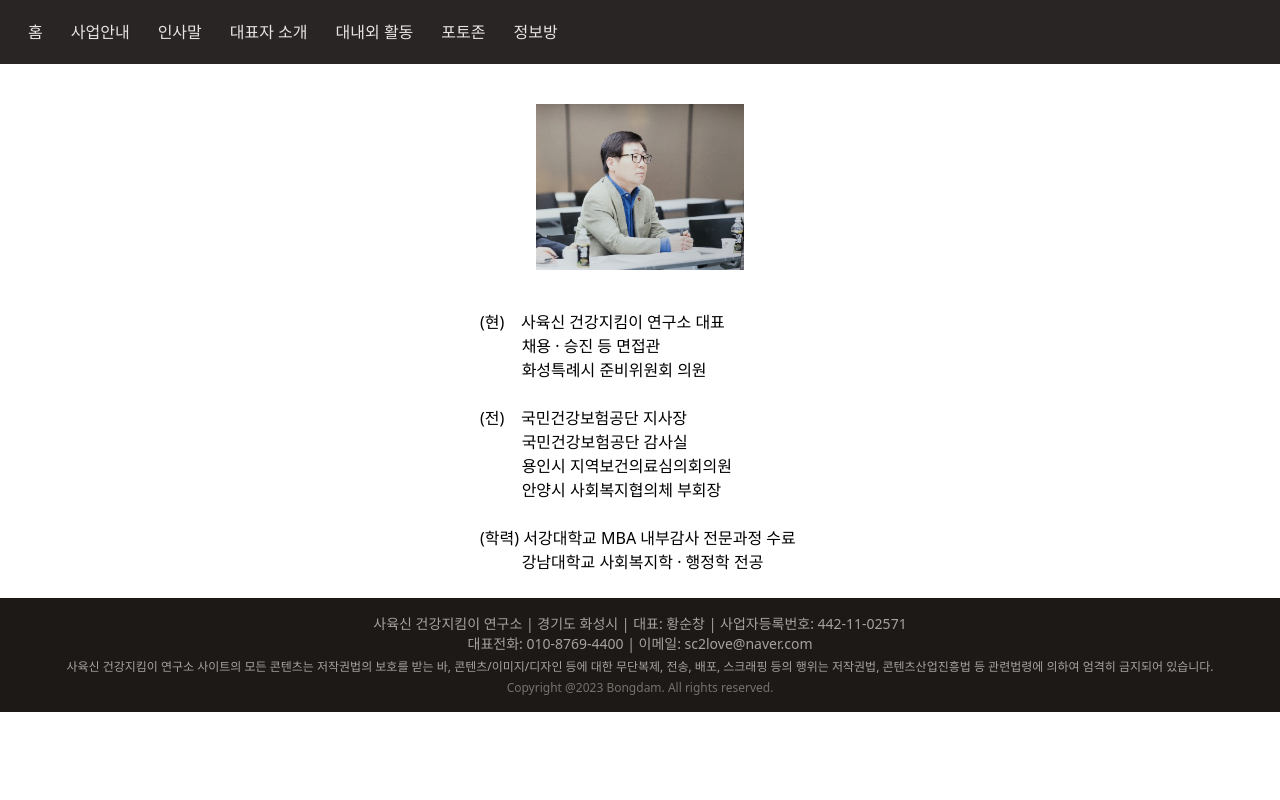
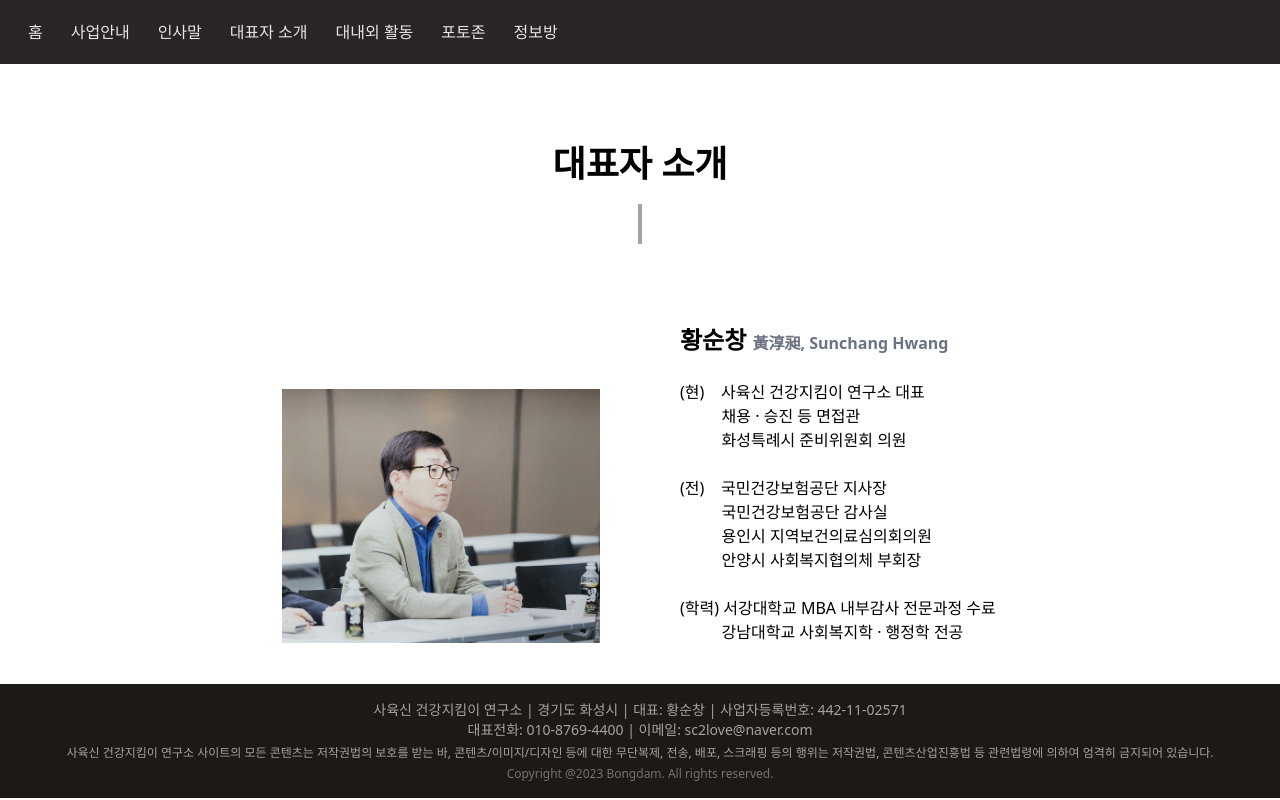
Before and after one commit to hjiwon/father2, a Next.js app: page /info in a window 1280 px wide. Built offline with nearby package versions, Linux system fonts and the light colour scheme.

Commit message:
feat: 페이지 레이아웃 변경

```diff
--- a/src/app/company/page.jsx
+++ b/src/app/company/page.jsx
@@ -4,15 +4,21 @@ const Hello = () => {
     return (
         <div className="flex flex-col items-center">
 
-          <Image className="w-52 my-10" src="/Hello.jpeg" alt="" width={600} height={600} />
-          <span>
-            <span className="text-xl">반갑습니다! <br /> <br /></span>
+          <h1 className='text-4xl font-bold mt-20 mb-5'>대표자 인사말</h1>
+          <div className="h-10 w-1 border border-x-2 border-stone-400 mb-10"/>
+
+          <div className="flex my-10 gap-20">
+            <div className="w-1/2 flex items-center justify-center">
+              <Image className="w-80 my-10 object-contain" src="/Hello.jpeg" alt="" width={1000} height={1000} />
+            </div>
+            <div className="break-words w-1/2">
+              <span className="text-xl font-semibold">반갑습니다! <br /> <br /></span>
               사육신 건강지킴이 연구소 <br />
               대표 황 순 창 입니다. <br /> <br />
 
               건강지킴이 연구소는 <br />
               사회보건기구(WHO)의 이념으로 <br />
-            사회적 육체적 정신적으로 안녕한 상태가 되어야 한다는 생각을 가지고 <br /> <br />
+              사회적 육체적 정신적으로 안녕한 상태가 되어야 한다는 생각으로 <br /> <br />
 
               사육신과 관련된 제도적 향상을 위한 연구와 <br />
               문제점 등 개선 건의, <br />
@@ -21,7 +27,8 @@ const Hello = () => {
 
               강남대학교 사회복지 전공과 <br />
               국민건강보험공단 사회공헌활동의 경력을 토대로 <br />
-            다양한 여려움이 발생한 이웃에게 꽃 길을 갈 수 있도록 사랑의 마음 나누기를 아끼지 않을 것이며 <br /> <br />
+              다양한 여려움이 발생한 이웃에게 꽃 길을 갈 수 있도록 <br />
+              사랑의 마음 나누기를 아끼지 않을 것이며 <br /> <br />
 
               한분 한분의 소중한 권익이 보호받고 건강한 삶을 영위할 수 있도록 <br />
               건강지킴이가 중심이 되겠습니다. <br /> <br />
@@ -29,7 +36,8 @@ const Hello = () => {
               여러분들의 적극적인 협력과 지지를 당부드립니다. <br /> <br />
 
               건강하세요! <br /> <br />
-          </span>
+            </div>
+          </div>
 
         </div>
     )
--- a/src/app/info/page.jsx
+++ b/src/app/info/page.jsx
@@ -1,26 +1,37 @@
+import Image from "next/image";
+
 const Info = () => {
   return (
     <div className="flex flex-col items-center">
 
-      <div className="flex flex-col items-center">
-      <img className="w-52 my-10" src="/Info2.jpeg" alt="" />
+      <h1 className='text-4xl font-bold mt-20 mb-5'>대표자 소개</h1>
+      <div className="h-10 w-1 border border-x-2 border-stone-400 mb-10"/>
+
+
+      <div className="flex items-center my-10 gap-20">
+        <div className="w-1/2 flex items-center justify-center">
+          <Image className="w-80 mt-16 object-contain" src="/Info2.jpeg" alt="" width={1000} height={1000} />
         </div>
 
-      {/* <h1 className="text-center text-5xl">대표자 이력</h1> <br /> <br /> */}
+        <div className="break-words w-1/2">
+          <span className="text-2xl font-semibold">황순창 </span>
+          <span className="text-base text-gray-500 font-semibold">黃淳昶, Sunchang Hwang <br /> <br /></span>
 
-      <span style={{ whiteSpace: 'pre' }}>
-        (현) {`   사육신 건강지킴이 연구소 대표`} <br />
-            {`          채용 · 승진 등 면접관`}<br />
-            {`          화성특례시 준비위원회 의원`}<br /> <br />
+          <span >
+            (현)&nbsp;&nbsp;&nbsp;&nbsp;{`사육신 건강지킴이 연구소 대표`} <br />
+            &nbsp;&nbsp;&nbsp;&nbsp;&nbsp;&nbsp;&nbsp;&nbsp;&nbsp;&nbsp;{`채용 · 승진 등 면접관`}<br />
+            &nbsp;&nbsp;&nbsp;&nbsp;&nbsp;&nbsp;&nbsp;&nbsp;&nbsp;&nbsp;{`화성특례시 준비위원회 의원`}<br /> <br />
 
-        (전) {`   국민건강보험공단 지사장`} <br />
-        {`          국민건강보험공단 감사실`}<br />
-        {`          용인시 지역보건의료심의회의원`}<br />
-        {`          안양시 사회복지협의체 부회장`}<br /> <br />
+            (전) &nbsp;&nbsp;&nbsp;{`국민건강보험공단 지사장`} <br />
+            &nbsp;&nbsp;&nbsp;&nbsp;&nbsp;&nbsp;&nbsp;&nbsp;&nbsp;&nbsp;{`국민건강보험공단 감사실`}<br />
+            &nbsp;&nbsp;&nbsp;&nbsp;&nbsp;&nbsp;&nbsp;&nbsp;&nbsp;&nbsp;{`용인시 지역보건의료심의회의원`}<br />
+            &nbsp;&nbsp;&nbsp;&nbsp;&nbsp;&nbsp;&nbsp;&nbsp;&nbsp;&nbsp;{`안양시 사회복지협의체 부회장`}<br /> <br />
 
             (학력) 서강대학교 MBA 내부감사 전문과정 수료 <br />
-        {`          강남대학교 사회복지학 · 행정학 전공`}<br /><br />
+            &nbsp;&nbsp;&nbsp;&nbsp;&nbsp;&nbsp;&nbsp;&nbsp;&nbsp;&nbsp;{`강남대학교 사회복지학 · 행정학 전공`}
           </span>
+        </div>
+      </div>
 
     </div>
   )
```
Lines whose indentation alone changed are shown as unchanged.
